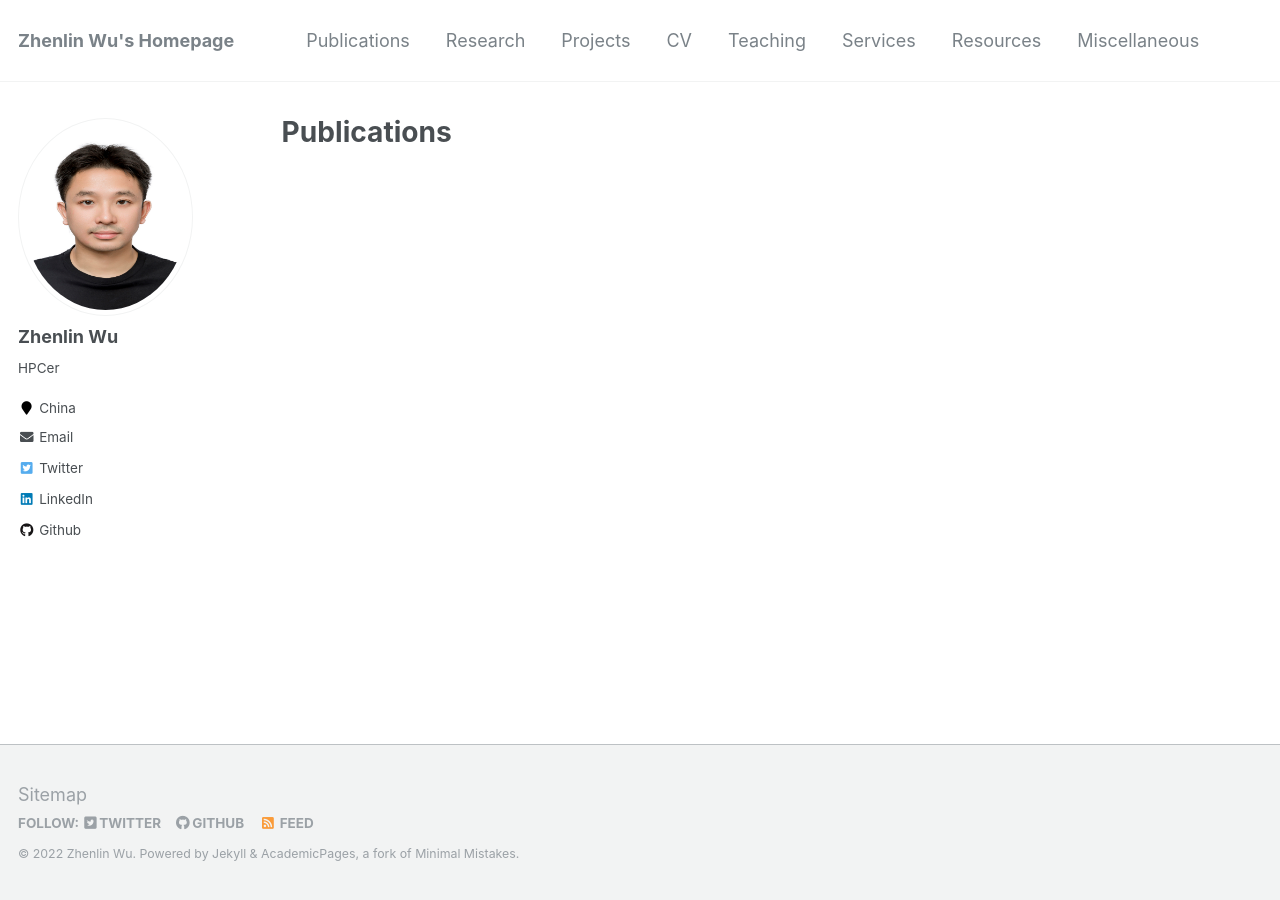
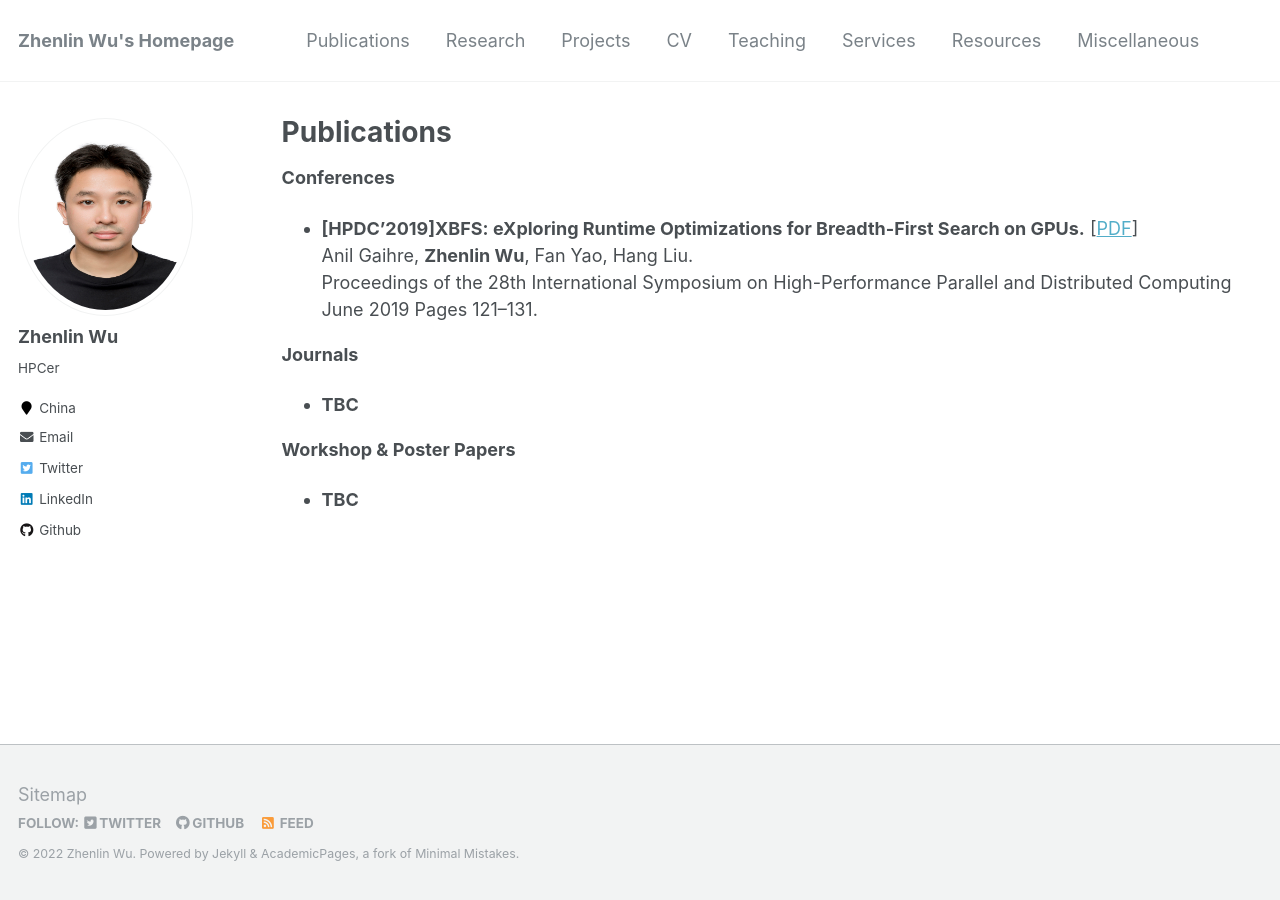
Before and after one commit to zhenlin-work/zhenlin-work.github.io, a Jekyll site: the page built from _pages/publications.md, in a window 1280 px wide. Built offline with Jekyll 4.4.1, drawn with Linux system fonts in a browser that asks for light colours.

Commit message:
Update publications.md

```diff
--- a/_pages/publications.md
+++ b/_pages/publications.md
@@ -14,3 +14,22 @@ author_profile: true
 {% for post in site.publications reversed %}
   {% include archive-single-publication.html %}
 {% endfor %}
+
+**Conferences**
+
+- **[HPDC'2019]XBFS: eXploring Runtime Optimizations for Breadth-First Search on GPUs.** [[PDF](http://zlwu92.github.io/files/XBFS.pdf)]
+<br> Anil Gaihre, **Zhenlin Wu**, Fan Yao, Hang Liu.
+<br> Proceedings of the 28th International Symposium on High-Performance Parallel and Distributed Computing June 2019 Pages 121–131.
+
+
+
+
+**Journals**
+
+- **TBC**
+
+
+
+**Workshop & Poster Papers**
+
+- **TBC**
```
